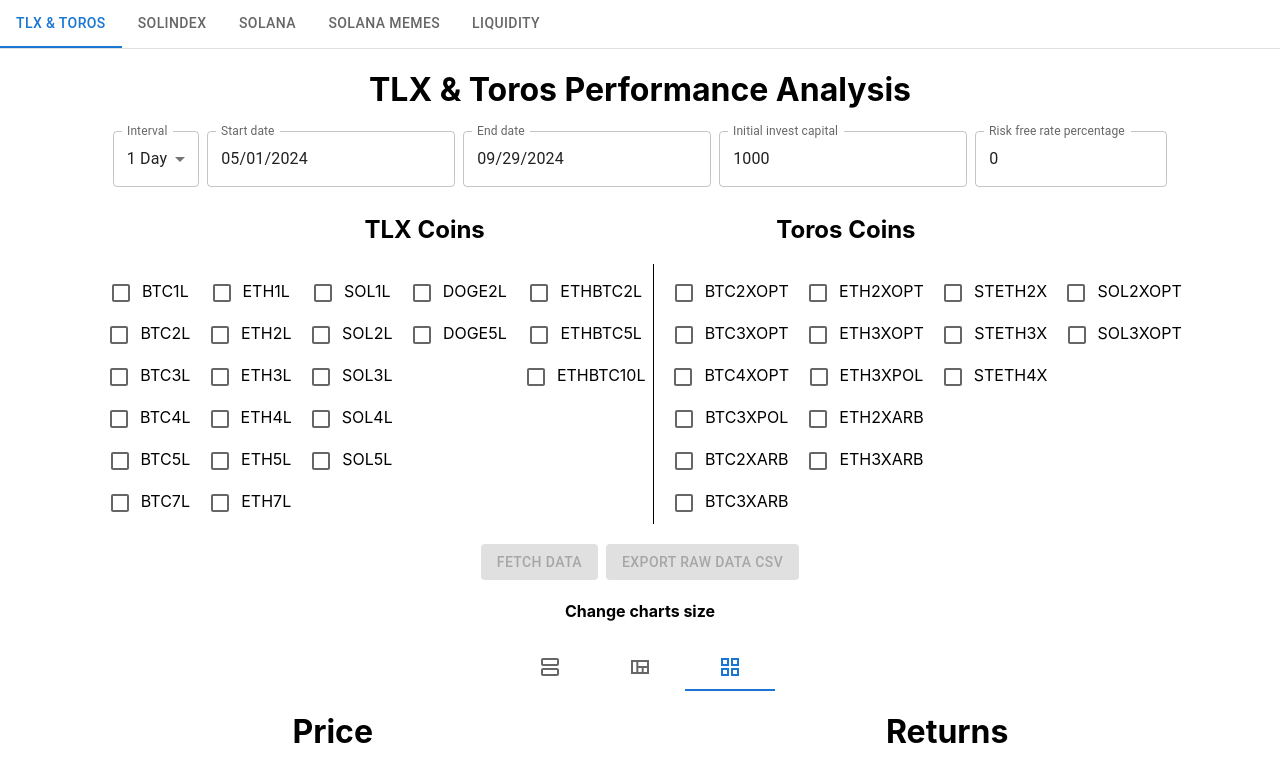
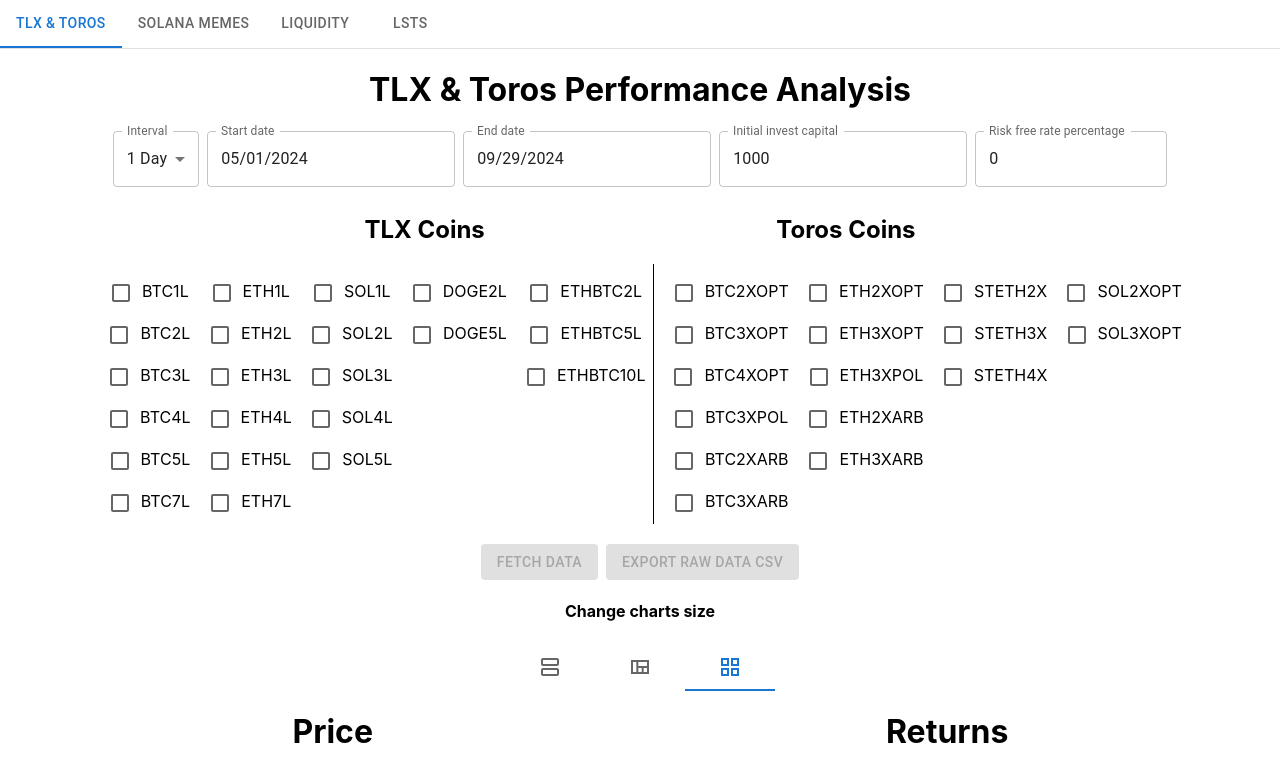
Before and after one commit to fiji-solutions/tlx-dashboard, a React (Create React App) app: page / in a window 1280 px wide. Shown: the top 776 px of the page. Built offline with nearby package versions, Linux system fonts and the light colour scheme.

Commit message:
Jupiter POC

```diff
--- a/src/Jupiter.js
+++ b/src/Jupiter.js
@@ -211,8 +211,9 @@ const Jupiter = () => {
                                 <CryptoChart datasets={baseIndexedChartData} title="Base Indexed Prices" metric="indexed_price" />
                             </Grid>
                         </Grid>
-                    </Grid>
 
+                        <Grid item xs={11 / parseFloat(tabValue)} justifyContent="center">
+                            <Grid item xs={12}>
                                 <h2>Asset Data Table</h2>
                                 <div style={{height: 400, width: '100%'}}>
                                     <DataGrid
@@ -222,6 +223,9 @@ const Jupiter = () => {
                                         rowsPerPageOptions={[5]}
                                     />
                                 </div>
+                            </Grid>
+                        </Grid>
+                    </Grid>
                 </>
             )}
         </div>
--- a/src/components/NavTabs.js
+++ b/src/components/NavTabs.js
@@ -14,10 +14,9 @@ const NavTabs = () => {
         <Box sx={{ borderBottom: 1, borderColor: 'divider' }}>
             <Tabs value={value} onChange={handleChange} aria-label="navigation tabs">
                 <Tab label="TLX & Toros" value="/" component={Link} to="/" />
-                <Tab label="Solindex" value="/solana" component={Link} to="/solana" />
-                <Tab label="Solana" value="/coingecko-sol" component={Link} to="/coingecko-sol" />
                 <Tab label="Solana Memes" value="/coingecko-sol-memes" component={Link} to="/coingecko-sol-memes" />
                 <Tab label="Liquidity" value="/liquidity" component={Link} to="/liquidity" />
+                <Tab label="LSTs" value="/lst" component={Link} to="/lst" />
             </Tabs>
         </Box>
     );
--- a/src/index.js
+++ b/src/index.js
@@ -4,8 +4,6 @@ import { BrowserRouter as Router, Route, Routes, useLocation } from 'react-route
 import './index.css';
 import App from './App';
 import reportWebVitals from './reportWebVitals';
-import Solana from './Solana';
-import CoingeckoSol from "./CoingeckoSol";
 import NavTabs from './components/NavTabs';
 import CoingeckoSolMemes from "./CoingeckoSolMemes";
 import RSPS from "./RSPS";
@@ -21,12 +19,11 @@ const Root = () => {
             {location.pathname !== '/jupiter' && <NavTabs/>}
             <Routes>
                 <Route path="/" element={<App/>}/>
-                <Route path="/solana" element={<Solana/>}/>
-                <Route path="/coingecko-sol" element={<CoingeckoSol/>}/>
                 <Route path="/coingecko-sol-memes" element={<CoingeckoSolMemes/>}/>
                 <Route path="/rsps" element={<RSPS/>}/>
                 <Route path="/liquidity" element={<TGA1/>}/>
                 <Route path="/jupiter" element={<Jupiter/>}/>
+                <Route path="/lst" element={<Jupiter/>}/>
             </Routes>
 
             {location.pathname !== '/jupiter' && (
```
Lines whose indentation alone changed are shown as unchanged.
